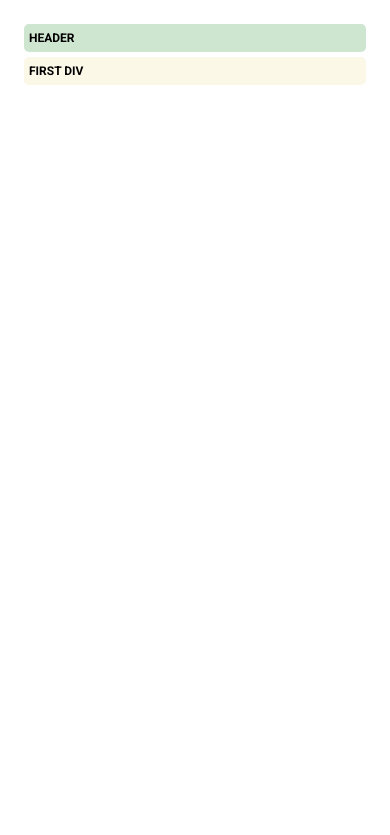
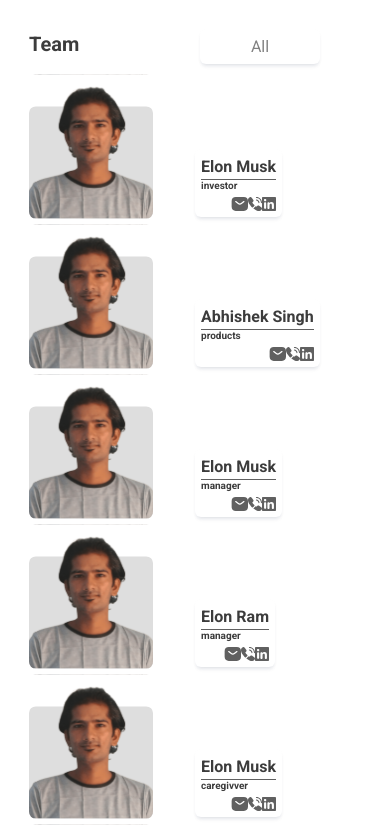
Before and after one commit to bwyx/g-intention, a Next.js app: page /home/slides/Team in a window 390 px wide. Shown: the top 835 px of the page. Built offline with nearby package versions, Linux system fonts and the light colour scheme.

Commit message:
team member issue

```diff
--- a/package.json
+++ b/package.json
@@ -7,6 +7,12 @@
     "start": "next start"
   },
   "dependencies": {
+    "@radix-ui/colors": "^0.1.8",
+    "@radix-ui/react-dropdown-menu": "^1.0.0",
+    "@radix-ui/react-icons": "^1.1.1",
+    "@radix-ui/react-popover": "1.0.0",
+    "@radix-ui/react-select": "^1.0.0",
+    "@stitches/react": "^1.2.8",
     "autoprefixer": "^10.4.0",
     "material-icons": "^1.10.2",
     "next": "^12.2.2",
--- a/src/components/slides/team/Button/TeamMenuBarButton.js
+++ /dev/null
@@ -1,20 +0,0 @@
-import React, {useState} from 'react';
-
-
-const TeamMenuBarButton = ({toggleActiveStyle, FilterMenu, PositionValues }) => {
-
-    return (
-        <>
-
-            {
-                PositionValues.map((curElem, index) => {
-                    return <div className={toggleActiveStyle(index)} key={index} onClick={() => FilterMenu(curElem, index)}> <span>{curElem}</span></div>
-
-                })
-            }
-
-        </>
-     );
-}
-
-export default TeamMenuBarButton;
--- /dev/null
+++ b/src/components/slides/team/dropdown-menu/DropButton.js
@@ -0,0 +1,34 @@
+import React, { useState } from 'react';
+import * as Select from '@radix-ui/react-select';
+import {CheckIcon} from '@radix-ui/react-icons';
+
+const DropButton = ({ toggleActiveStyle, FilterMenu, PositionValues }) => {
+
+    return (
+        <>
+            <div div className="dropdwon-menu" >
+                <Select.Root>
+                    <Select.Trigger className="trigger-button">
+                        <Select.Value placeholder="All"/>
+                    </Select.Trigger>
+
+                    <Select.Content className="content">
+                        {
+                            PositionValues.map((curElem, index) => {
+                                return ( <Select.Item value={curElem} className="select-item" key={index} onValueChange={() => FilterMenu(curElem, index)}>
+                                            <Select.ItemText>{curElem}</Select.ItemText>
+                                            <Select.ItemIndicator className="item-indicator">
+                                                <CheckIcon/>
+                                            </Select.ItemIndicator>
+                                        </Select.Item>
+                                )
+                            })
+                        }
+                    </Select.Content>
+               </Select.Root>
+            </div>
+        </>
+     );
+}
+
+export default DropButton;
--- a/src/components/slides/team/founder-card/FoundersProfile.js
+++ b/src/components/slides/team/founder/FoundersProfile.js
@@ -5,6 +5,7 @@
 import IconCall from "../../../../public/assets/social_icon/call-calling.svg";
 import IconLinkdin from "../../../../public/assets/social_icon/LinkedIn.svg";
 
+// Left Founder Card
 const LeftFounderCard = (props) => {
     console.log(props)
     return (
@@ -33,8 +34,7 @@
      );
 }
 
-
-
+// Right Founder Card
 const RightFounderCard = (props) => {
     console.log(props)
     return (
--- a/src/pages/_app.js
+++ b/src/pages/_app.js
@@ -1,6 +1,5 @@
 // import global css from '../styles/';
 import 'material-icons/iconfont/material-icons.css'; // material-icons
-
 // GLOBAL SCSS
 import '../styles/global.scss'; // global
 
@@ -18,7 +17,7 @@
 // -- TEAM
 import '../styles/components-css/slides/team/founder_card.scss'; // founder_card
 import '../styles/components-css/slides/team/teams_card.scss'; // teams_card
-import '../styles/components-css/slides/team/buttons.scss'; // buttons
+import '../styles/components-css/slides/team/drop_buttons.scss'; // buttons
 
 function G_INTENTION({ Component, pageProps }) {
   return <Component {...pageProps} />
--- a/src/pages/home/slides/Founder.js
+++ b/src/pages/home/slides/Founder.js
@@ -1,5 +1,5 @@
 import React, {useState} from 'react';
-import {LeftFounderCard, RightFounderCard} from "../../../components/slides/team/founder-card/FoundersProfile";
+import {LeftFounderCard, RightFounderCard} from "../../../components/slides/team/founder/FoundersProfile";
 import HarishSisodiya from '../../../public/assets/harish_sisodiya.svg';
 import AbhishekSingh from '../../../public/assets/abhishek_singh.svg';
 import { SlideHeaderWrapper, SlideHeader } from "../../../components/styled/SlideHeader";
--- a/src/pages/home/slides/Team.js
+++ b/src/pages/home/slides/Team.js
@@ -1,8 +1,9 @@
 import React, {useState} from 'react';
+import { SlideHeaderWrapper, SlideHeader } from "../../../components/styled/SlideHeader";
 import TeamCard from "../../../components/slides/team/team/TeamCard";
 import HarishSisodiya from '../../../public/assets/harish_sisodiya.svg';
 import AbhishekSingh from '../../../public/assets/abhishek_singh.svg';
-import TeamMenuBarButton from "../../../components/slides/team/Button/TeamMenuBarButton";
+import DropButton from "../../../components/slides/team/dropdown-menu/DropButton";
 import TeamDataBase from "../../../database/team/TeamDataBase";
 
 
@@ -11,6 +12,7 @@
     const allPositionValues = ["All", ...new Set(TeamDataBase.map((curElem) => curElem.position))];
     const [TeamMembers, setTeamMembers] = useState(TeamDataBase);
     const [PositionValues, setPositionValues] = useState(allPositionValues);
+
 
     const [appState, changeState] = useState({
         activeObject: null,
@@ -44,11 +46,19 @@
 
     return (
         <>
-
             <div className="slide_team">
                 <div className="container">
-                    <section className="header">Header</section>
-                    <div className="first_div">First Div</div>
+                    <SlideHeaderWrapper><SlideHeader>Team</SlideHeader></SlideHeaderWrapper>
+                    <div className="team_categories_btn">
+                        <DropButton
+                            PositionValues={PositionValues}
+                            FilterMenu={FilterMenu}
+                            toggleActiveStyle={toggleActiveStyle}/>
+                    </div>
+                    <div className="teans_profile_container">
+                        <TeamCard
+                            TeamMembers={TeamMembers} />
+                    </div>
                 </div>
             </div>
         </>
--- a/src/styles/components-css/slides/team/buttons.scss
+++ /dev/null
@@ -1,39 +0,0 @@
-.team_menu_bar_button {
-    width: 120rem;
-    height: 35rem;
-    flex-grow: 0;
-    text-align: center;
-    padding: 10px;
-    border-radius: 8rem;
-
-
-    span {
-        flex-grow: 0;
-        font-family: var(--primary_font);
-        font-size: 12rem;
-        font-weight: bold;
-        font-stretch: normal;
-        font-style: normal;
-        line-height: normal;
-        letter-spacing: normal;
-        text-align: left;
-    }
-}
-
-.inactive {
-    box-shadow: 0 4px 4px -2px rgba(24, 39, 75, 0.08), 0 2px 4px -2px rgba(24, 39, 75, 0.12);
-    background-color: var(--primary-50);
-
-    span {
-        color: var(--primary_color_700);
-    }
-}
-
-.active {
-    box-shadow: 0 4px 4px -2px rgba(24, 39, 75, 0.08), 0 2px 4px -2px rgba(24, 39, 75, 0.12);
-    background-color: var(--primary_color_800);
-
-    span {
-        color: var(--primary_color);
-    }
-}
--- /dev/null
+++ b/src/styles/components-css/slides/team/drop_buttons.scss
@@ -0,0 +1,54 @@
+:root {
+    --dropdwon-width: 120rem;
+    --dropdwon-height: 35rem;
+    --dropdwon-radius: 6rem;
+}
+
+
+.dropdwon-menu {
+    font-family: var(--primary_font);
+    font-size: 16rem;
+
+    .trigger-button {
+        width: var(--dropdwon-width);
+        height: var(--dropdwon-height);
+        display: grid;
+        place-items: center;
+        background-color: var(--primary_color);
+        color: var(--primary_color_700);
+        border-radius: var(--dropdwon-radius);
+        box-shadow: 0px 2px 4px -2px rgba(24, 39, 75, 0.12), 0px 4px 4px -2px rgba(24, 39, 75, 0.08);
+
+    }
+
+    .content {
+        width: var(--dropdwon-width);
+        background-color: var(--primary_color);
+        border-radius: var(--dropdwon-radius);
+        padding: 6rem;
+        box-shadow: 0px 10px 38px -10px rgba(22, 23, 24, 0.35), 0px 10px 20px -15px rgba(22, 23, 24, 0.2);
+
+        .select-item {
+            display: flex;
+            align-items: center;
+            padding: 0 35rem 0 25rem;
+            position: relative;
+            user-select: none;
+
+            .item-indicator {
+                position: absolute;
+                left: 0;
+                display: inline-flex;
+                align-items: center;
+                justify-content: center;
+            }
+        }
+
+        .select-item:hover {
+            background-color: var(--primary_color_800);
+            color: var(--primary_color);
+            border: none;
+        }
+    }
+
+}
--- a/src/styles/components-css/slides/team/teams_card.scss
+++ b/src/styles/components-css/slides/team/teams_card.scss
@@ -1,13 +1,13 @@
 .teams_card {
-    width: fit-content;
-    height: fit-content;
+    width: 100%;
+    height: 100%;
     position: relative;
 
     .details {
         width: fit-content;
         height: fit-content;
         position: absolute;
-        left: 60%;
+        left: 50%;
         top: 50%;
         display: flex;
         flex-direction: column;
--- a/src/styles/pages/home/home.scss
+++ b/src/styles/pages/home/home.scss
@@ -5,12 +5,10 @@
     place-items: center;
 
     .mySwiper {
-        width: 90vw;
-        height: 90vh;
+        width: 100vw;
+        height: 100vh;
         position: relative;
-        border-radius: 12rem;
+        border-radius: 8rem;
         background-color: var(-primary_color);
-        box-shadow: 0px 8px 28px -6px rgba(24, 39, 75, 0.12), 0px 18px 88px -4px rgba(24, 39, 75, 0.14);
-
     }
 }
--- a/src/styles/pages/home/slides/team.scss
+++ b/src/styles/pages/home/slides/team.scss
@@ -1,34 +1,26 @@
 .slide_team {
     width: 100%;
     height: 100%;
-    font-size: 12rem;
-    font-weight: 600;
-    font-family: var(--primary_font);
-    text-transform: uppercase;
 
     .container {
         width: 100%;
         height: 100%;
         padding: var(--slide_padding);
         display: grid;
-        grid-template-rows: 0.05fr 1fr;
-        grid-gap: 5rem;
+        grid-template-rows: 0.05fr .5fr 1fr;
+        grid-template-columns: 1fr;
 
-        .header {
-            background-color: #CEE5D0;
-            border-radius: var(--main-radius);
+        .team_categories_btn {
             padding: var(--main-padding);
+
         }
 
-        .first_div {
-            background-color: #FCF8E8;
-            border-radius: var(--main-radius);
-            padding: var(--main-padding);
-        }
-
-        .second_div {
-            background-color: #66BFBF;
-            border-radius: var(--main-radius);
+        .teans_profile_container {
+            display: grid;
+            grid-template-rows: repeat(auto-fill, minmax(150rem, 1fr));
+            grid-template-columns: repeat(auto-fill, minmax(250rem, 1fr));
+            justify-items: center;
+            align-items: center;
             padding: var(--main-padding);
         }
 
@@ -36,12 +28,36 @@
     }
 }
 
-@media only screen and (max-width: 550px) {
-    .container {
+// -------------- media quary ------------------
+// write for -- responsive page
 
-        .slide_team {
+// (min-width: 1px) to (max-width: 768px)
+@media (min-width: 1px) and (max-width: 768px) {
 
-            .container {}
+    .slide_team {
+        width: 100%;
+        height: 100%;
+
+        .container {
+            width: 100%;
+            height: 100%;
+            padding: var(--slide_padding);
+            display: grid;
+            grid-template-rows: 0.05fr 1fr;
+            grid-template-columns: 1fr 1fr;
+
+            .teans_profile_container {
+                display: grid;
+                grid-template-rows: repeat(auto-fill, minmax(150rem, 1fr));
+                grid-template-columns: repeat(auto-fill, minmax(250rem, 1fr));
+                justify-items: center;
+                align-items: center;
+                padding: var(--main-padding);
+                grid-column: 1 / 3;
+            }
+
+
         }
     }
+
 }
```
Also changed, not shown: 1 other file (tests, documents, lock files or other folders).
